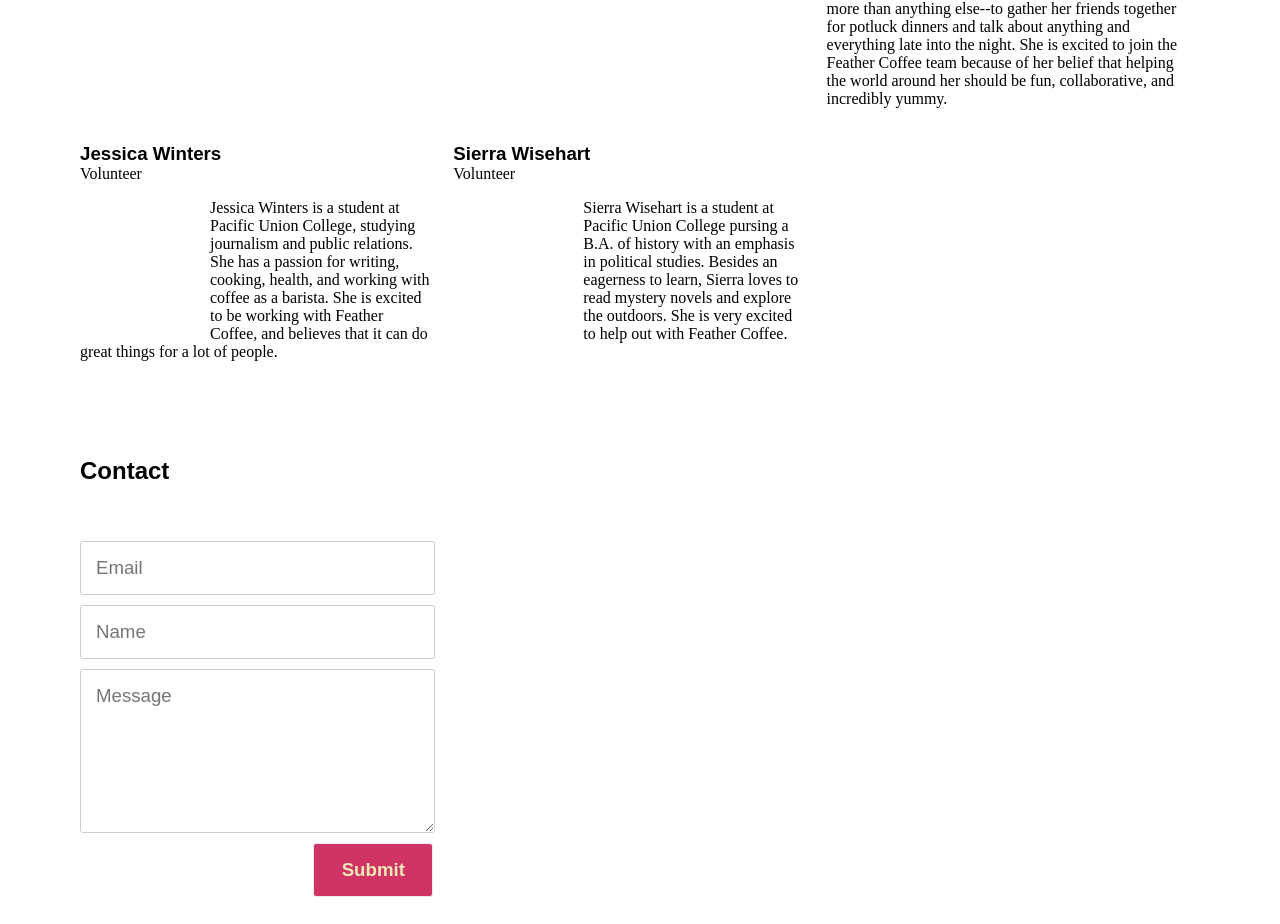
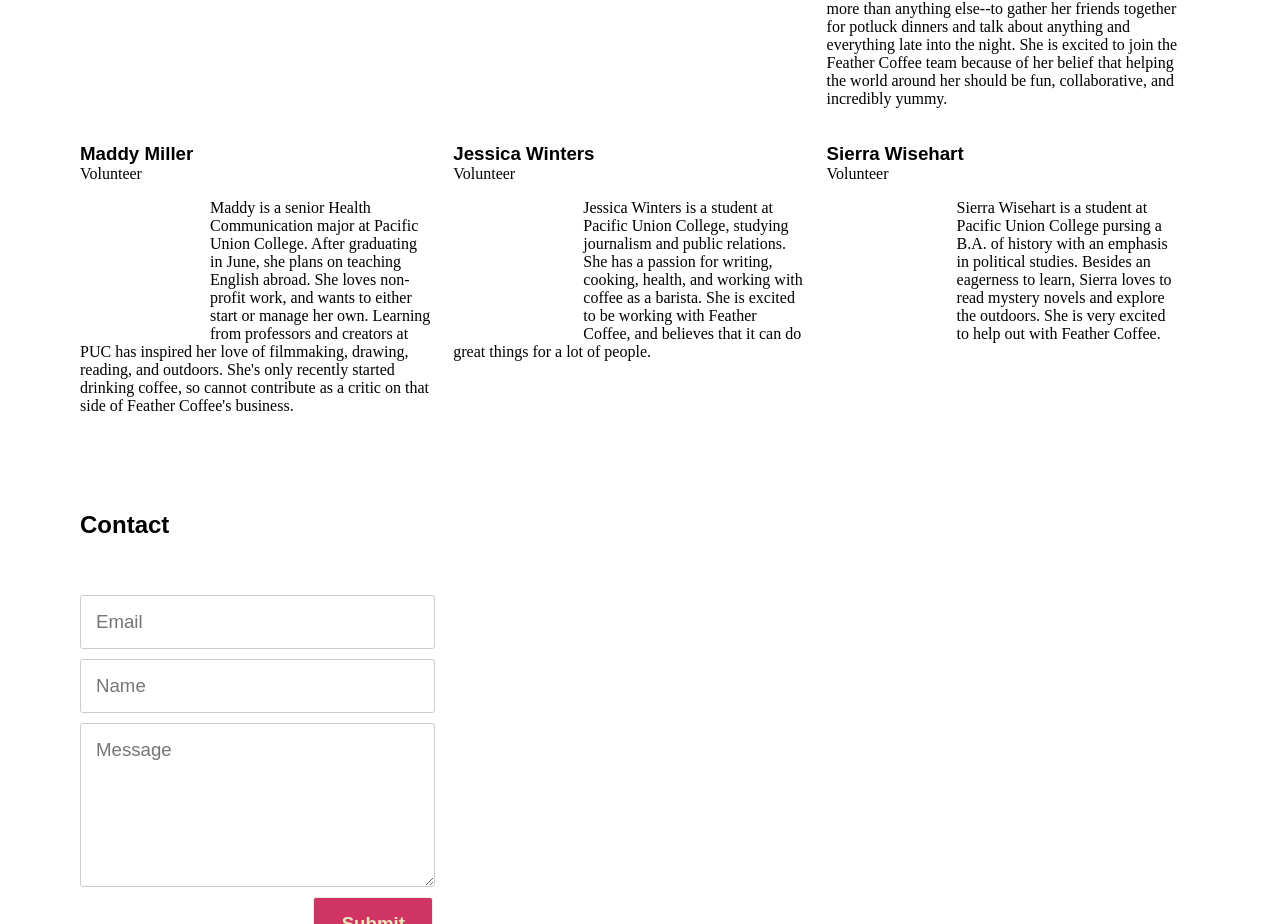
Before and after one commit to feathercoffee/feathercoffee.github.io, a website: page index.html in a window 1280 px wide. Shown: the part 1910-2834 px from the top of the page. Drawn offline with Linux system fonts and the light colour scheme.

Commit message:
#9 Update text and add GA

```diff
--- a/index.html
+++ b/index.html
@@ -112,6 +112,11 @@
 					<p><img data-src="images/stephanie.jpg" src="images/blind.gif" class="team-picture transitionable-opacity invisible" alt="Stephanie" />Feather Coffee's Communication Consultant, Stephanie Kartalopoulos is a college professor, freelance writer, poet, yogi, and runner living in Savannah, GA. She is brought to life by creating community wherever she goes and loves--more than anything else--to gather her friends together for potluck dinners and talk about anything and everything late into the night. She is excited to join the Feather Coffee team because of her belief that helping the world around her should be fun, collaborative, and incredibly yummy.</p>
 				</div>
 				<div class="col-multi">
+					<h3>Maddy Miller</h3>
+					Volunteer
+					<p><img data-src="images/maddy.jpg" src="images/blind.gif" class="team-picture transitionable-opacity invisible" alt="Maddy" />Maddy is a senior Health Communication major at Pacific Union College. After graduating in June, she plans on teaching English abroad. She loves non-profit work, and wants to either start or manage her own. Learning from professors and creators at PUC has inspired her love of filmmaking, drawing, reading, and outdoors. She's only recently started drinking coffee, so cannot contribute as a critic on that side of Feather Coffee's business.</p>
+				</div>
+				<div class="col-multi">
 					<h3>Jessica Winters</h3>
 					Volunteer
 					<p><img data-src="images/jessica.jpg" src="images/blind.gif" class="team-picture transitionable-opacity invisible" alt="Jessica" />Jessica Winters is a student at Pacific Union College, studying journalism and public relations. She has a passion for writing, cooking, health, and working with coffee as a barista. She is excited to be working with Feather Coffee, and believes that it can do great things for a lot of people.</p>
```
Also changed, not shown: images/maddy.jpg (added).
